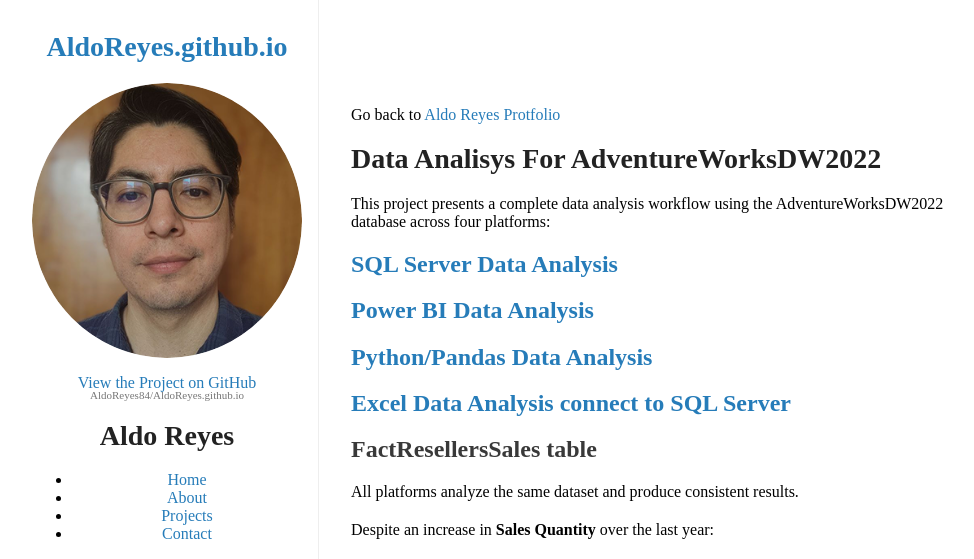
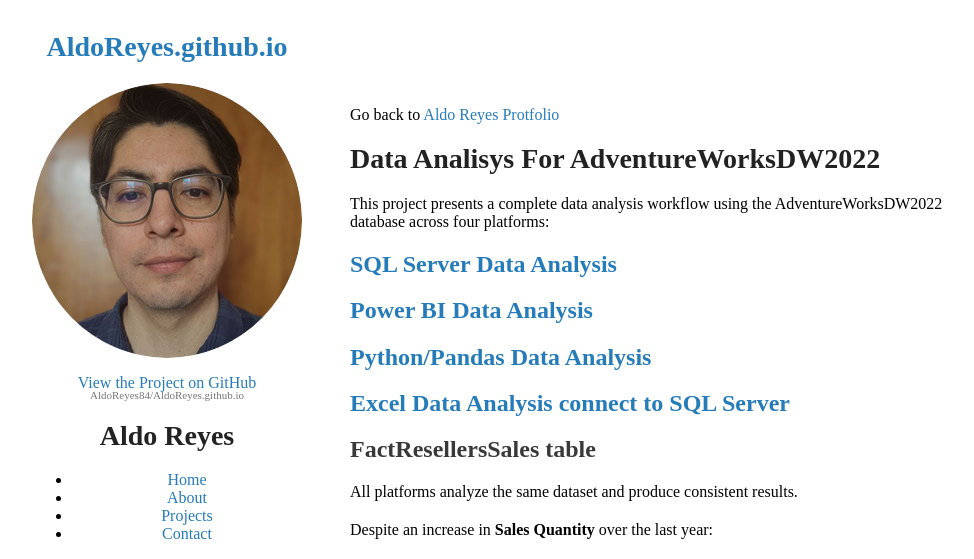
Before and after one commit to AldoReyes84/Data-Analisys_For-AdventureWorksDW2022_SQL_PowerBI_Python_Excel, a Jekyll site: the page built from README.md, in a window 1280 px wide. Shown: the top 559 px of the page, without its empty margins (194-1168 px from the left). Built offline with Jekyll 4.4.1, drawn with Linux system fonts in a browser that asks for light colours; our own code applies the rules of GitHub Pages for plain Markdown files; grey boxes are pictures that could not be loaded.

Commit message:
Update style.css

```diff
--- a/assets/css/style.css
+++ b/assets/css/style.css
@@ -75,7 +75,6 @@
 .sidebar {
   flex: 0 0 250px;
   background: #ffffff;
-  border-right: 1px solid #eee;
   padding: 2em 1em;
   text-align: center;
   min-height: 100vh;
```
